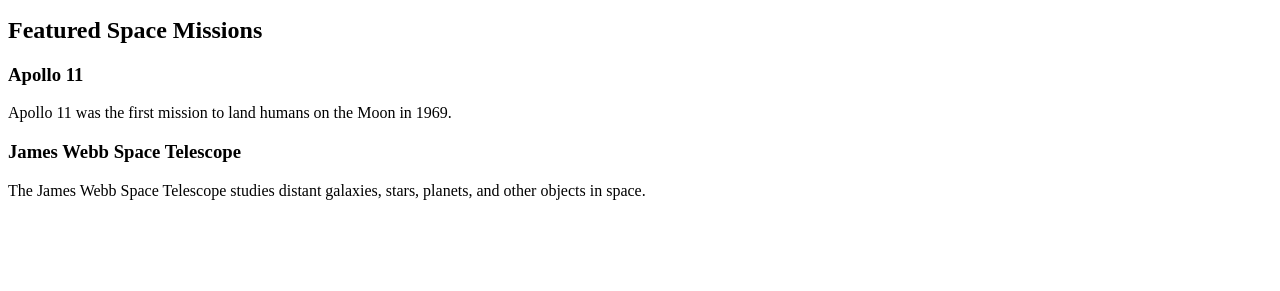
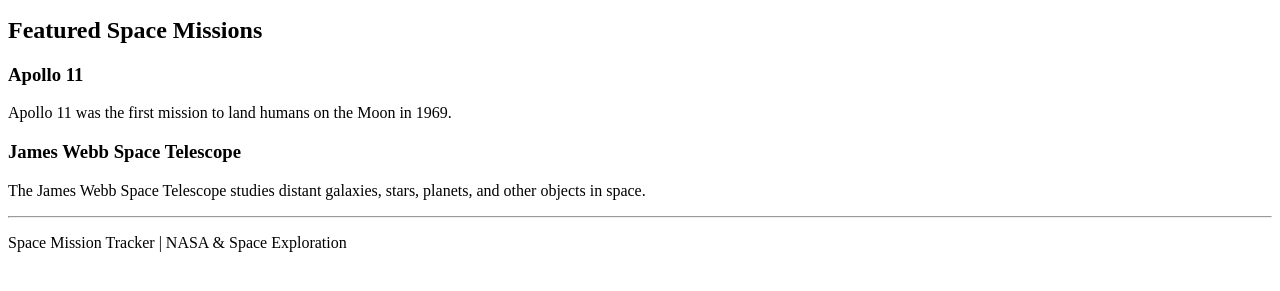
Before and after one commit to alafwaj/space-mission-tracker, a plain HTML site: page index.html in a window 1280 px wide. Shown: the part 101-392 px from the top of the page. Drawn offline with Linux system fonts and the light colour scheme.

Commit message:
Improve homepage layout

```diff
--- a/index.html
+++ b/index.html
@@ -15,5 +15,10 @@
     planets, and other objects in space.
 </p>
 
+<hr>
+
+<footer>
+    <p>Space Mission Tracker | NASA & Space Exploration</p>
+</footer>
 
 </body> </html>
```
